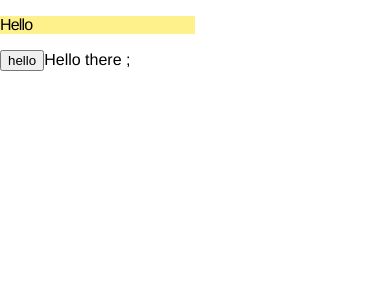
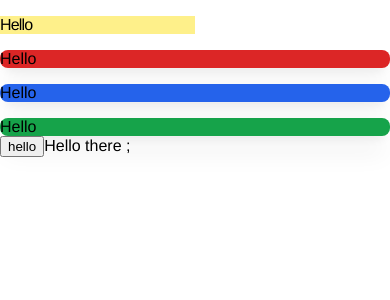
Before and after one commit to cornellh4i/lagos-volunteers, a Next.js app in the folder frontend/: page /about in a window 390 px wide. Shown: the top 300 px of the page. Built offline with nearby package versions, Linux system fonts and the light colour scheme; no server answers; sample sign-in values are in the browser's storage.

Commit message:
Complete responsive design onboarding

```diff
--- a/frontend/src/pages/about.tsx
+++ b/frontend/src/pages/about.tsx
@@ -8,6 +8,13 @@ const About = () => {
       <div className="bg-yellow-200 bg-opacity-1 w-1/2">
         <p className="tracking-tighter">Hello</p>
       </div>
+      <div className="grid grid-cols-1 sm:grid-cols-2 gap-4 ">
+        <div className="bg-red-600 rounded-lg shadow-xl ">Hello</div>
+        <div className="bg-blue-600 rounded-lg shadow-xl ">Hello</div>
+        <div className="bg-green-600 rounded-lg shadow-xl sm:col-span-3">
+          Hello
+        </div>
+      </div>
       <Button text="hello" />
       Hello there ;
     </>
```
